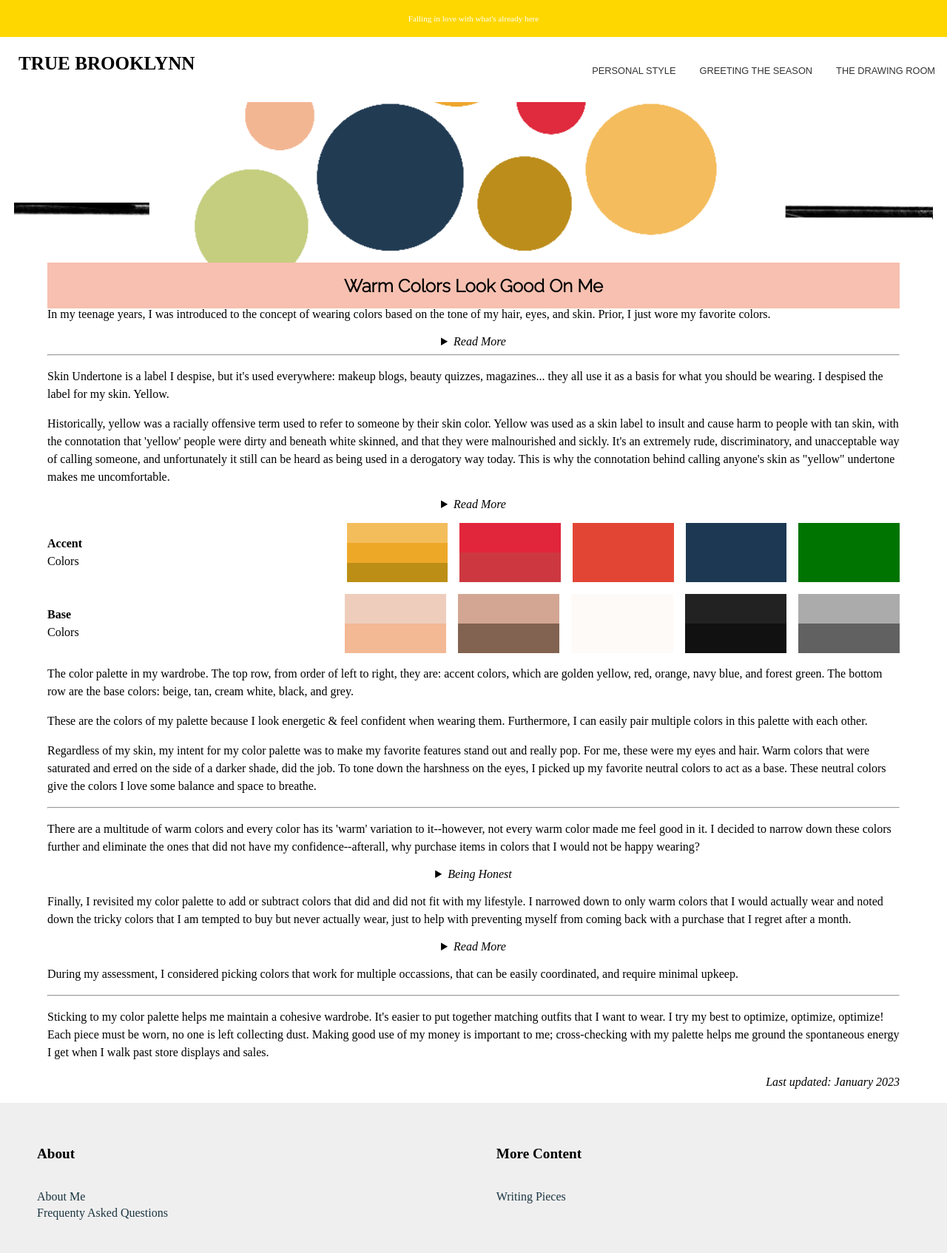
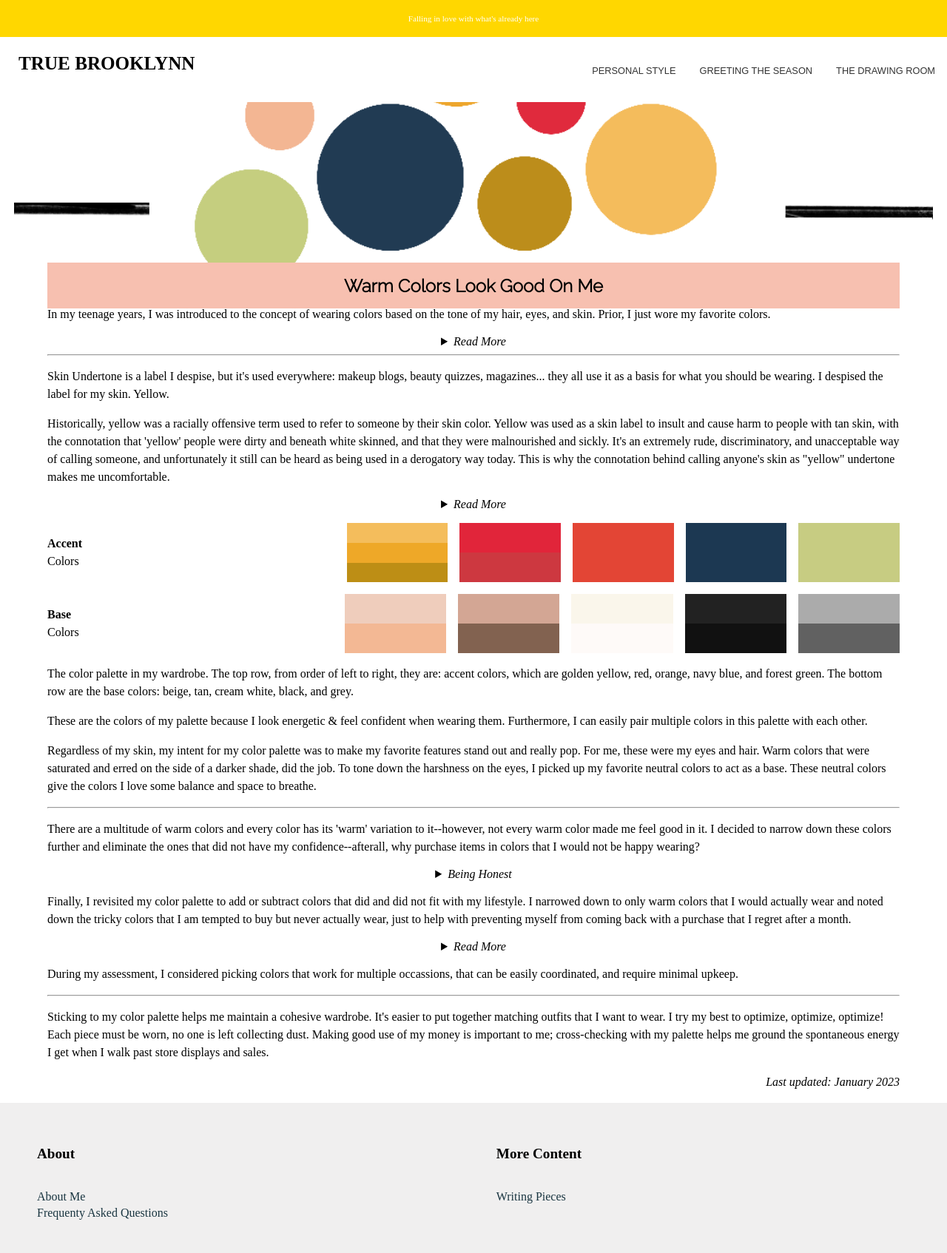
Before and after one commit to truebrooklynn/truebrooklynn.github.io, a Jekyll site: the page built from personalstyle/color-palette/index.html, in a window 1280 px wide. Shown: the whole page at 74% size. Built offline with Jekyll 4.4.1, drawn with Linux system fonts in a browser that asks for light colours; some web fonts are replaced.

Commit message:
Updated color palette

```diff
--- a/personalstyle/color-palette/index.html
+++ b/personalstyle/color-palette/index.html
@@ -115,7 +115,7 @@ title: My Color Palette
          </div>
          <div style="background-color:#E34535"></div>
          <div style="background-color:#1C3852;"></div>
-         <div style="background-color:#007400;"></div>
+         <div style="background-color:#C7CC82;"></div>
        </div>
      </div>
      <div class="gridColorPalette">
@@ -130,7 +130,7 @@ title: My Color Palette
            <div style="background-color:#826250;"></div>
          </div>
          <div class="gridColorPalette_Colors_Pair">
-           <div style="background-color: #FEFAF8;"></div>
+           <div style="background-color: #FAF6EB;"></div>
            <div style="background-color:#FEFAF8;"></div>
          </div>
          <div class="gridColorPalette_Colors_Pair">
```
